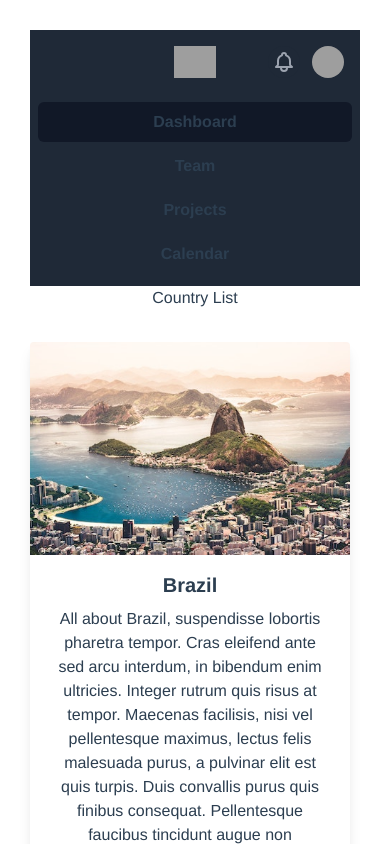
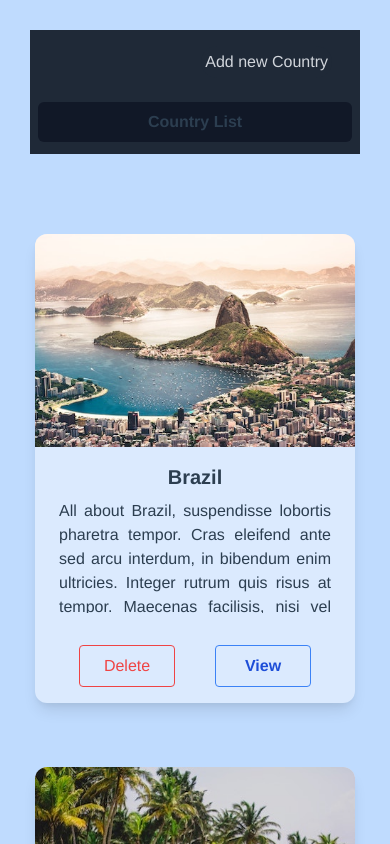
Before and after one commit to Kane13581/explore, a Vue app: page / in a window 390 px wide. Shown: the top 844 px of the page. Built offline with nearby package versions, Linux system fonts and the light colour scheme; grey boxes are pictures that could not be loaded.

Commit message:
implemented delete, working on modal for delete

```diff
--- a/src/App.vue
+++ b/src/App.vue
@@ -1,5 +1,5 @@
 <template>
-  <div id="nav">
+  <div id="nav" class="bg-blue-200">
     <div>
       <TheHeader />
     </div>
--- /dev/null
+++ b/src/components/DeleteModal.vue
@@ -0,0 +1,69 @@
+<!-- This example requires Tailwind CSS v2.0+ -->
+<template>
+  <TransitionRoot as="template" :show="open">
+    <Dialog as="div" static class="fixed z-10 inset-0 overflow-y-auto" @close="open = false" :open="open">
+      <div class="flex items-end justify-center min-h-screen pt-4 px-4 pb-20 text-center sm:block sm:p-0">
+        <TransitionChild as="template" enter="ease-out duration-300" enter-from="opacity-0" enter-to="opacity-100" leave="ease-in duration-200" leave-from="opacity-100" leave-to="opacity-0">
+          <DialogOverlay class="fixed inset-0 bg-gray-500 bg-opacity-75 transition-opacity" />
+        </TransitionChild>
+
+        <!-- This element is to trick the browser into centering the modal contents. -->
+        <span class="hidden sm:inline-block sm:align-middle sm:h-screen" aria-hidden="true">&#8203;</span>
+        <TransitionChild as="template" enter="ease-out duration-300" enter-from="opacity-0 translate-y-4 sm:translate-y-0 sm:scale-95" enter-to="opacity-100 translate-y-0 sm:scale-100" leave="ease-in duration-200" leave-from="opacity-100 translate-y-0 sm:scale-100" leave-to="opacity-0 translate-y-4 sm:translate-y-0 sm:scale-95">
+          <div class="inline-block align-bottom bg-white rounded-lg text-left overflow-hidden shadow-xl transform transition-all sm:my-8 sm:align-middle sm:max-w-lg sm:w-full">
+            <div class="bg-white px-4 pt-5 pb-4 sm:p-6 sm:pb-4">
+              <div class="sm:flex sm:items-start">
+                <div class="mx-auto flex-shrink-0 flex items-center justify-center h-12 w-12 rounded-full bg-red-100 sm:mx-0 sm:h-10 sm:w-10">
+                  <ExclamationIcon class="h-6 w-6 text-red-600" aria-hidden="true" />
+                </div>
+                <div class="mt-3 text-center sm:mt-0 sm:ml-4 sm:text-left">
+                  <DialogTitle as="h3" class="text-lg leading-6 font-medium text-gray-900">
+                    Deactivate account
+                  </DialogTitle>
+                  <div class="mt-2">
+                    <p class="text-sm text-gray-500">
+                      Are you sure you want to deactivate your account? All of your data will be permanently removed. This action cannot be undone.
+                    </p>
+                  </div>
+                </div>
+              </div>
+            </div>
+            <div class="bg-gray-50 px-4 py-3 sm:px-6 sm:flex sm:flex-row-reverse">
+              <button type="button" class="w-full inline-flex justify-center rounded-md border border-transparent shadow-sm px-4 py-2 bg-red-600 text-base font-medium text-white hover:bg-red-700 focus:outline-none focus:ring-2 focus:ring-offset-2 focus:ring-red-500 sm:ml-3 sm:w-auto sm:text-sm" @click="open = false">
+                Deactivate
+              </button>
+              <button type="button" class="mt-3 w-full inline-flex justify-center rounded-md border border-gray-300 shadow-sm px-4 py-2 bg-white text-base font-medium text-gray-700 hover:bg-gray-50 focus:outline-none focus:ring-2 focus:ring-offset-2 focus:ring-indigo-500 sm:mt-0 sm:ml-3 sm:w-auto sm:text-sm" @click="open = false" ref="cancelButtonRef">
+                Cancel
+              </button>
+            </div>
+          </div>
+        </TransitionChild>
+      </div>
+    </Dialog>
+  </TransitionRoot>
+</template>
+
+<script>
+import { ref } from 'vue'
+import { Dialog, DialogOverlay, DialogTitle, TransitionChild, TransitionRoot } from '@headlessui/vue'
+import { ExclamationIcon } from './heroicons/vue/outline'
+
+export default {
+  name: "DeleteModal",
+  components: {
+    Dialog,
+    DialogOverlay,
+    DialogTitle,
+    TransitionChild,
+    TransitionRoot,
+    ExclamationIcon,
+  },
+  setup() {
+    const open = ref(true)
+
+    return {
+      open,
+    }
+  },
+}
+</script>
--- a/src/components/TheHeader.vue
+++ b/src/components/TheHeader.vue
@@ -2,7 +2,65 @@
   <nav class="bg-gray-800">
     <div class="max-w-7xl mx-auto px-2 sm:px-6 lg:px-8">
       <div class="relative flex items-center justify-between h-16">
-        <div class="absolute inset-y-0 left-0 flex items-center sm:hidden">
+        <div class="flex-1 flex items-center justify-center sm:items-stretch sm:justify-start">
+          <div class="hidden sm:block sm:ml-6">
+            <div class="flex space-x-4">
+              <a href="#" class="bg-gray-900 text-gray-100 px-3  py-2 rounded-md text-sm font-medium"
+                 aria-current="page">
+                <p class="text-gray-300">Country List</p>
+              </a>
+              <a href="#" class="bg-gray-900 text-gray-100 px-3  py-2 rounded-md text-sm font-medium"
+                 aria-current="page">
+                <p class="text-gray-300">Favourites</p>
+              </a>
+            </div>
+          </div>
+        </div>
+        <div class="absolute inset-y-0 right-0 flex items-center pr-2 sm:static sm:inset-auto sm:ml-6 sm:pr-0">
+          <button
+            class="bg-gray-800 p-1 rounded-full text-gray-400 hover:text-white focus:outline-none focus:ring-2 focus:ring-offset-2 focus:ring-offset-gray-800 focus:ring-white">
+            <span class="sr-only">View notifications</span>
+            <button class="text-gray-300">Add new Country</button>
+          </button>
+
+          <!-- Profile dropdown -->
+          <div class="ml-3 relative">
+            <div>
+              <button type="button"
+                      class="bg-gray-800 flex text-sm rounded-full focus:outline-none focus:ring-2 focus:ring-offset-2 focus:ring-offset-gray-800 focus:ring-white"
+                      id="user-menu-button" aria-expanded="false" aria-haspopup="true">
+                <span class="sr-only">Open user menu</span>
+
+              </button>
+            </div>
+
+
+          </div>
+        </div>
+      </div>
+    </div>
+
+    <!-- Mobile menu, show/hide based on menu state. -->
+    <div class="sm:hidden" id="mobile-menu">
+      <div class="px-2 pt-2 pb-3 space-y-1">
+        <!-- Current: "bg-gray-900 text-white", Default: "text-gray-300 hover:bg-gray-700 hover:text-white" -->
+        <a href="#" class="bg-gray-900 text-white block px-3 py-2 rounded-md text-base font-medium" aria-current="page">Country
+          List</a>
+      </div>
+    </div>
+  </nav>
+</template>
+
+<script>
+export default {
+  name: "TheHeader"
+};
+</script>
+
+<style scoped>
+
+</style>
+
 <!-- Mobile menu button-->
 <!--          <button type="button" class="inline-flex items-center justify-center p-2 rounded-md text-gray-400 hover:text-white hover:bg-gray-700 focus:outline-none focus:ring-2 focus:ring-inset focus:ring-white" aria-controls="mobile-menu" aria-expanded="false">-->
 <!--            <span class="sr-only">Open main menu</span>-->
@@ -27,42 +85,7 @@
 <!--              <path stroke-linecap="round" stroke-linejoin="round" stroke-width="2" d="M6 18L18 6M6 6l12 12" />-->
 <!--            </svg>-->
 <!--          </button>-->
-        </div>
-        <div class="flex-1 flex items-center justify-center sm:items-stretch sm:justify-start">
-          <div class="flex-shrink-0 flex items-center">
-            <img class="block lg:hidden h-8 w-auto" src="https://tailwindui.com/img/logos/workflow-mark-indigo-500.svg" alt="Workflow">
-            <img class="hidden lg:block h-8 w-auto" src="https://tailwindui.com/img/logos/workflow-logo-indigo-500-mark-white-text.svg" alt="Workflow">
-          </div>
-          <div class="hidden sm:block sm:ml-6">
-            <div class="flex space-x-4">
-              <!-- Current: "bg-gray-900 text-white", Default: "text-gray-300 hover:bg-gray-700 hover:text-white" -->
-              <a href="#" class="bg-gray-900 text-white px-3 py-2 rounded-md text-sm font-medium" aria-current="page">Dashboard</a>
 
-              <a href="#" class="text-gray-300 hover:bg-gray-700 hover:text-white px-3 py-2 rounded-md text-sm font-medium">Team</a>
-
-              <a href="#" class="text-gray-300 hover:bg-gray-700 hover:text-white px-3 py-2 rounded-md text-sm font-medium">Projects</a>
-
-              <a href="#" class="text-gray-300 hover:bg-gray-700 hover:text-white px-3 py-2 rounded-md text-sm font-medium">Calendar</a>
-            </div>
-          </div>
-        </div>
-        <div class="absolute inset-y-0 right-0 flex items-center pr-2 sm:static sm:inset-auto sm:ml-6 sm:pr-0">
-          <button class="bg-gray-800 p-1 rounded-full text-gray-400 hover:text-white focus:outline-none focus:ring-2 focus:ring-offset-2 focus:ring-offset-gray-800 focus:ring-white">
-            <span class="sr-only">View notifications</span>
-            <!-- Heroicon name: outline/bell -->
-            <svg class="h-6 w-6" xmlns="http://www.w3.org/2000/svg" fill="none" viewBox="0 0 24 24" stroke="currentColor" aria-hidden="true">
-              <path stroke-linecap="round" stroke-linejoin="round" stroke-width="2" d="M15 17h5l-1.405-1.405A2.032 2.032 0 0118 14.158V11a6.002 6.002 0 00-4-5.659V5a2 2 0 10-4 0v.341C7.67 6.165 6 8.388 6 11v3.159c0 .538-.214 1.055-.595 1.436L4 17h5m6 0v1a3 3 0 11-6 0v-1m6 0H9" />
-            </svg>
-          </button>
-
-          <!-- Profile dropdown -->
-          <div class="ml-3 relative">
-            <div>
-              <button type="button" class="bg-gray-800 flex text-sm rounded-full focus:outline-none focus:ring-2 focus:ring-offset-2 focus:ring-offset-gray-800 focus:ring-white" id="user-menu-button" aria-expanded="false" aria-haspopup="true">
-                <span class="sr-only">Open user menu</span>
-                <img class="h-8 w-8 rounded-full" src="https://images.unsplash.com/photo-1472099645785-5658abf4ff4e?ixlib=rb-1.2.1&ixid=eyJhcHBfaWQiOjEyMDd9&auto=format&fit=facearea&facepad=2&w=256&h=256&q=80" alt="">
-              </button>
-            </div>
 
 <!--
              Dropdown menu, show/hide based on menu state.
@@ -80,33 +103,3 @@
 <!--              <a href="#" class="block px-4 py-2 text-sm text-gray-700" role="menuitem" tabindex="-1" id="user-menu-item-1">Settings</a>-->
 <!--              <a href="#" class="block px-4 py-2 text-sm text-gray-700" role="menuitem" tabindex="-1" id="user-menu-item-2">Sign out</a>-->
 <!--            </div>-->
-          </div>
-        </div>
-      </div>
-    </div>
-
-    <!-- Mobile menu, show/hide based on menu state. -->
-    <div class="sm:hidden" id="mobile-menu">
-      <div class="px-2 pt-2 pb-3 space-y-1">
-        <!-- Current: "bg-gray-900 text-white", Default: "text-gray-300 hover:bg-gray-700 hover:text-white" -->
-        <a href="#" class="bg-gray-900 text-white block px-3 py-2 rounded-md text-base font-medium" aria-current="page">Dashboard</a>
-
-        <a href="#" class="text-gray-300 hover:bg-gray-700 hover:text-white block px-3 py-2 rounded-md text-base font-medium">Team</a>
-
-        <a href="#" class="text-gray-300 hover:bg-gray-700 hover:text-white block px-3 py-2 rounded-md text-base font-medium">Projects</a>
-
-        <a href="#" class="text-gray-300 hover:bg-gray-700 hover:text-white block px-3 py-2 rounded-md text-base font-medium">Calendar</a>
-      </div>
-    </div>
-  </nav>
-</template>
-
-<script>
-export default {
-  name: "TheHeader"
-};
-</script>
-
-<style scoped>
-
-</style>
--- a/src/views/CountryItem.vue
+++ b/src/views/CountryItem.vue
@@ -1,18 +1,27 @@
 /* eslint-disable */
 <template>
-  <div class="home">
-    <div class="max-w-xs rounded overflow-hidden shadow-lg my-2">
+  <div class="home mt-12">
+<!--    <DeleteModal v-if="showDeleteModal" />-->
+    <div class="max-w-xs bg-blue-100 rounded-xl overflow-hidden shadow-lg my-2">
       <img class="w-full" :src="require(`../assets/${country.image}`)" :alt="country.name">
       <div class="px-6 py-4">
         <div class="font-bold text-xl mb-2">{{ country.name }}</div>
-        <p class="text-grey-darker text-base">
-          {{country.description}}
+        <p class="country-description-style text-justify overflow-ellipsis text-grey-darker text-base">
+          {{ country.description }}
         </p>
       </div>
-      <div class="px-6 py-4">
-        <span class="inline-block bg-grey-lighter rounded-full px-3 py-1 text-sm font-semibold text-grey-darker mr-2">#photography</span>
-        <span class="inline-block bg-grey-lighter rounded-full px-3 py-1 text-sm font-semibold text-grey-darker mr-2">#travel</span>
-        <span class="inline-block bg-grey-lighter rounded-full px-3 py-1 text-sm font-semibold text-grey-darker">#winter</span>
+      <div class="card-buttons px-6 py-4 grid grid-cols-2">
+        <button
+          class="w-24 ml-5 self-center bg-transparent hover:bg-red-500 text-red-500 font-semibold hover:text-white py-2 px-4 border border-red-500 hover:border-transparent rounded">
+          <button @click="deleteCountry(index)">
+          Delete
+          </button>
+        </button>
+        <button
+          @click="toViewDetails"
+          class="w-24 ml-5 bg-transparent hover:bg-blue-500 text-blue-700 font-semibold hover:text-white py-2 px-4 border border-blue-500 hover:border-transparent rounded">
+          View
+        </button>
       </div>
     </div>
 
@@ -21,21 +30,51 @@
 
 <script>
 // @ is an alias to /src
+// import DeleteModal from "../components/DeleteModal";
 
-
+// import router from "../router";
 
 export default {
   name: "CountryItem",
+  components: {
+    // DeleteModal,
+  },
   props: {
-    country: Object,
+    country: Object
   },
-  components: {
-
+  data() {
+    return {
+      showDeleteModal: false,
+    }
   },
   computed: {
     destinations() {
       return this.$store.getters.destinations;
     }
-  }
+  },
+  methods: {
+    toViewDetails() {
+      return this.$router.push({ path: "/country/:id" });
+    },
+    deleteCountry(index) {
+      this.$emit('delete-country', index);
+    }
+  },
+
 };
 </script>
+
+<style scoped>
+
+.country-description-style {
+  position: relative;
+  max-height: 7.1rem;
+  overflow: hidden;
+}
+
+.card-buttons {
+  display: grid;
+  justify-content: center;
+}
+
+</style>
--- a/src/views/CountryList.vue
+++ b/src/views/CountryList.vue
@@ -1,10 +1,9 @@
 /* eslint-disable */
 <template>
   <div class="home">
-    <h1>Country List</h1>
-    <div class="grid sm:grid-cols-1 md:grid-cols-2 xl:grid-cols-3 2xl:grid-cols-4 mt-6">
-    <div v-for="(destination, index) in destinations" :key="index">
-      <CountryItem :country="destination"/>
+    <div class="grid sm:grid-cols-1 md:grid-cols-2 xl:grid-cols-3 2xl:grid-cols-4 mt-6 items-center">
+    <div class="grid justify-center" v-for="(destination, index) in destinations" :key="index">
+      <CountryItem @delete-country="deleteCountry" :country="destination"/>
     </div>
     </div>
   </div>
@@ -26,6 +25,11 @@ export default {
     destinations() {
       return this.$store.getters.destinations;
     }
+  },
+  methods: {
+    deleteCountry(index) {
+      this.destinations.splice(index, 1);
+    }
   }
 };
 </script>
```
Also changed, not shown: src/components/CountryDetails.vue (added, +15 -0 lines), src/router/index.js (+7 -0 lines). Lines whose indentation alone changed are shown as unchanged.
